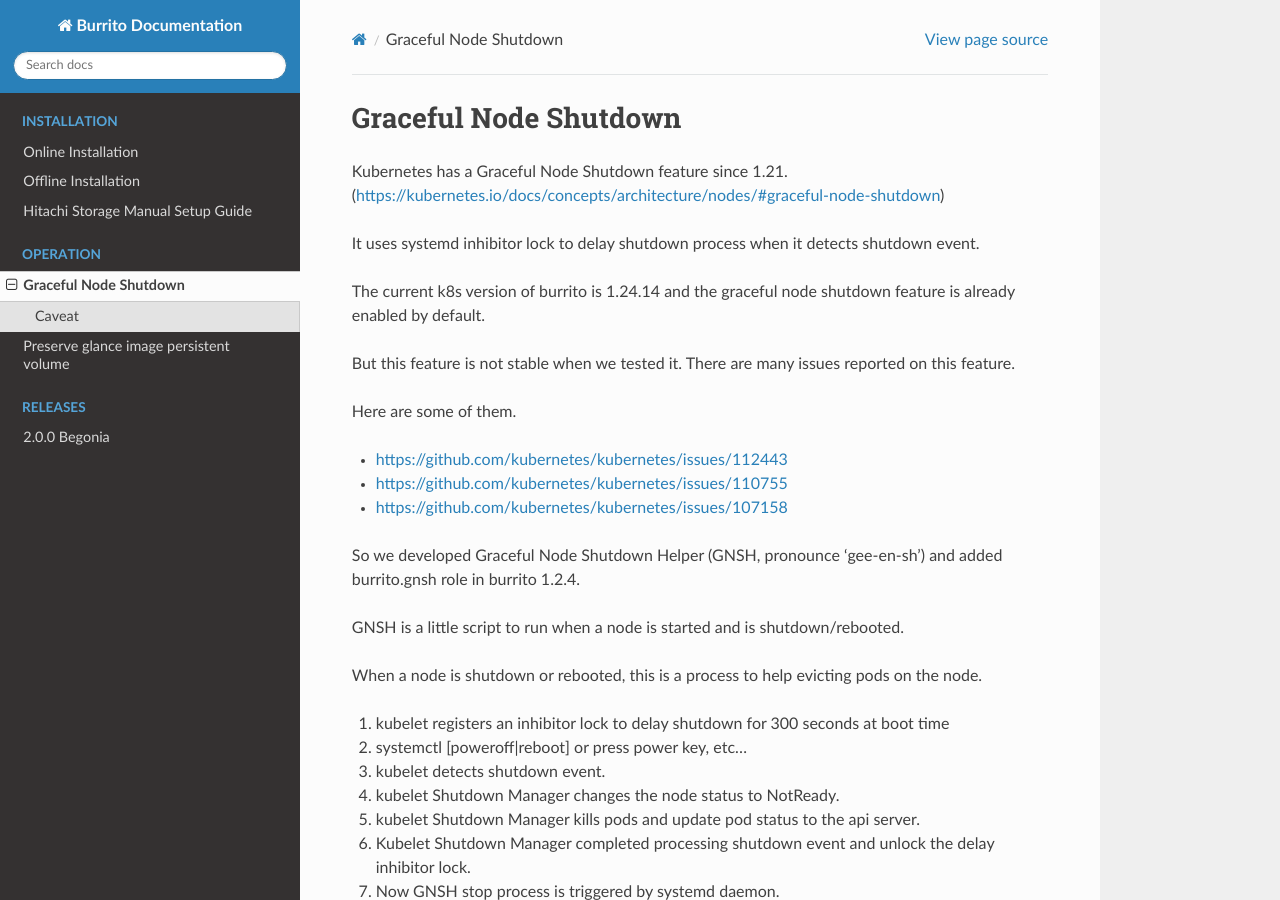
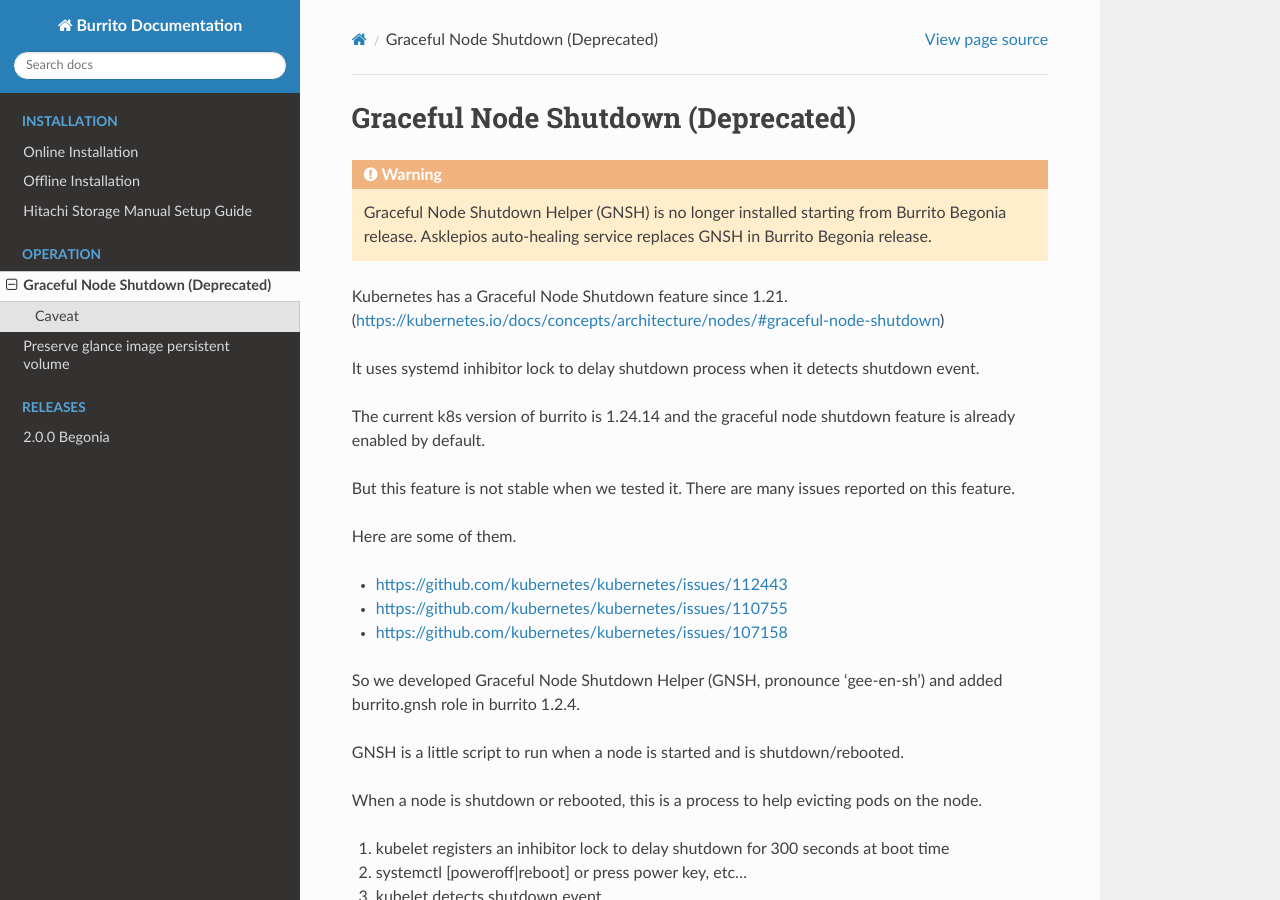
Before and after one commit to iorchard/burrito_docs, a Sphinx documentation site: the page built from source/operation/graceful_node_shutdown.rst, in a window 1280 px wide and 900 px high. Built offline with Sphinx 7.4.7 and the Read the Docs theme 2.0.0, drawn with Linux system fonts in a browser that asks for light colours; pages that are not in the unit, such as notebooks, are missing from menus.

Commit message:
add warning in graceful node shutdown document

```diff
--- a/source/operation/graceful_node_shutdown.rst
+++ b/source/operation/graceful_node_shutdown.rst
@@ -1,5 +1,11 @@
-Graceful Node Shutdown
-========================
+Graceful Node Shutdown (Deprecated)
+====================================
+
+.. warning::
+
+    Graceful Node Shutdown Helper (GNSH) is no longer installed
+    starting from Burrito Begonia release.
+    Asklepios auto-healing service replaces GNSH in Burrito Begonia release.
 
 Kubernetes has a Graceful Node Shutdown feature since 1.21.
 (https://kubernetes.io/docs/concepts/architecture/nodes/#graceful-node-shutdown)
```
